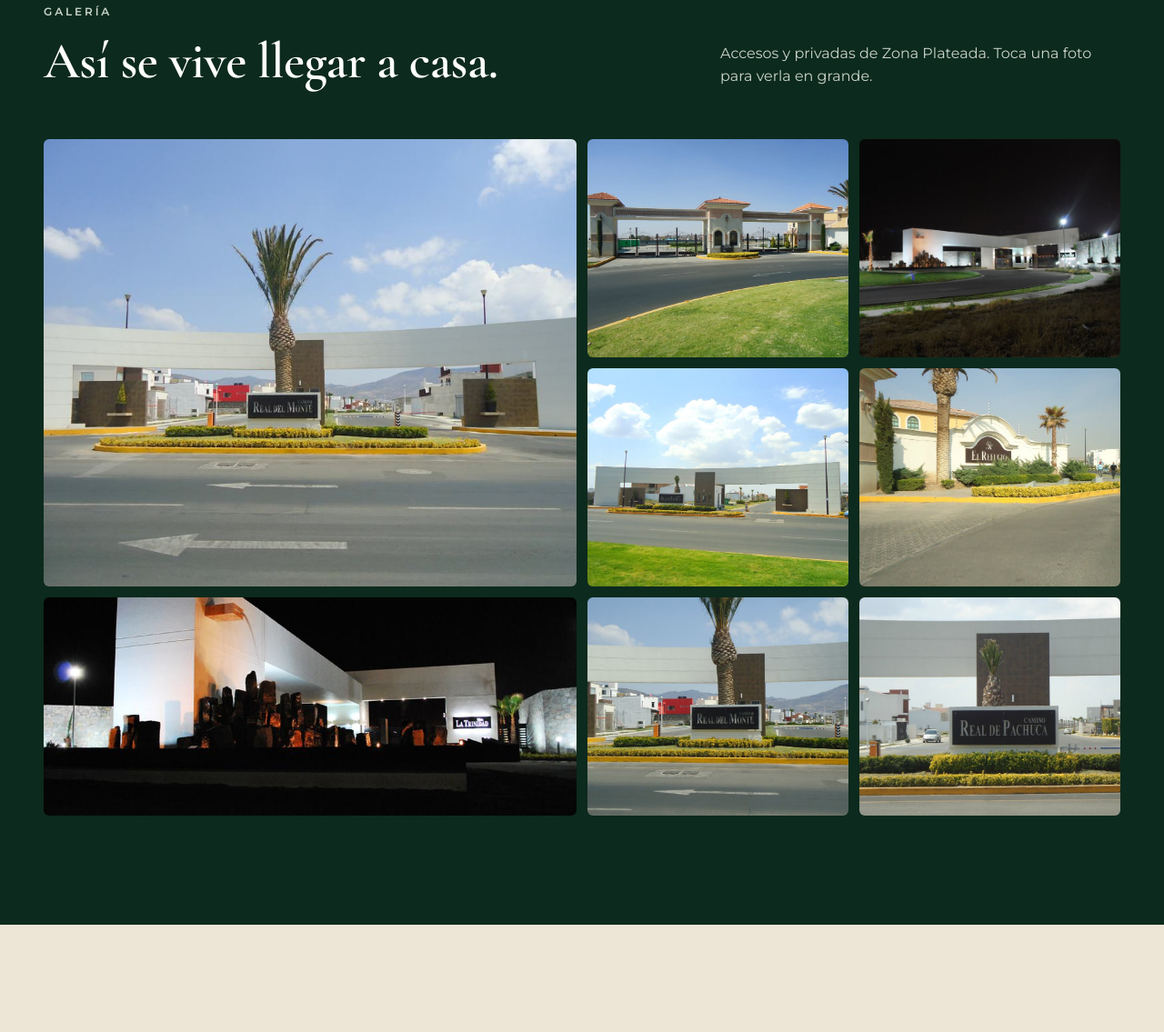
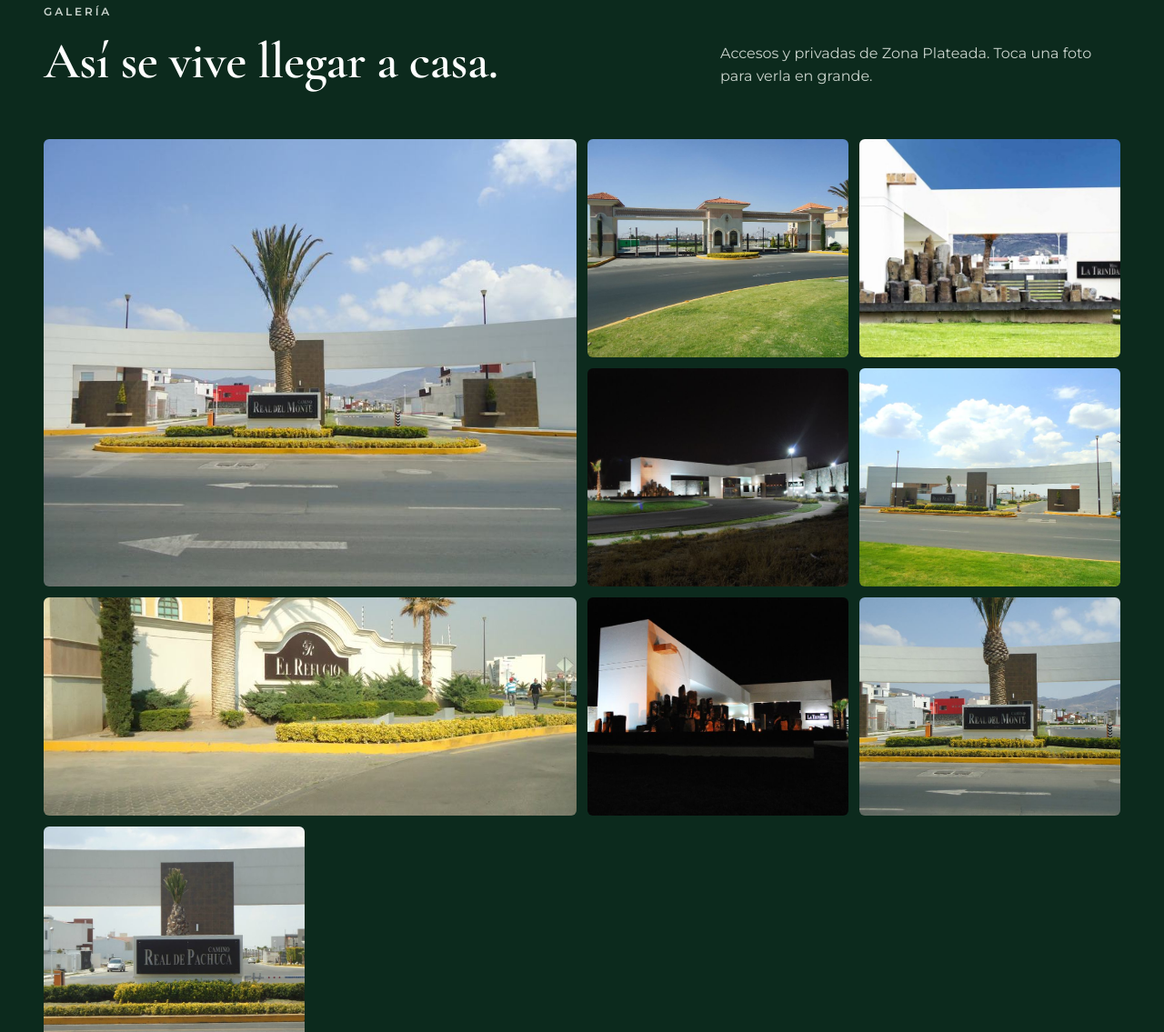
Before and after one commit to ZONAPLATEADAPACHUCA/ZONA-PLATEADA-PACHUCA, a plain HTML site: page index.html in a window 1280 px wide. Shown: the part 4798-5933 px from the top of the page at 91% size. Drawn offline with nearby package versions, Linux system fonts and the light colour scheme.

Commit message:
Galería: foto de día del acceso de La Trinidad
Co-Authored-By: Claude Opus 5.5 <noreply@anthropic.com>
Claude-Session: https://claude.ai/code/session_01N8WQMSkCiPdptSFJYFfQRw

```diff
--- a/index.html
+++ b/index.html
@@ -288,7 +288,7 @@ tr.destacado td{background:#FBF5E6}
     <span class="ir">Conocer Mina Refugio →</span>
   </div>
 </a><a class="pcard" href="la-trinidad.html">
-  <div class="ph" style="background-image:url(assets/galeria/la-trinidad-noche.jpg)" role="img" aria-label="Acceso de La Trinidad"></div>
+  <div class="ph" style="background-image:url(assets/galeria/la-trinidad-dia.jpg)" role="img" aria-label="Acceso de La Trinidad"></div>
   <div class="bd">
     <h3>La Trinidad</h3>
     <p>Arquitectura contemporánea desde el acceso. Terrenos de 600 m² en adelante, en una privada con carácter propio.</p>
@@ -333,12 +333,13 @@ tr.destacado td{background:#FBF5E6}
     <div class="gal" id="gal">
 <a href="assets/galeria/real-del-monte-portico.jpg" data-i="0" data-t="Acceso a Camino Real del Monte"><img src="assets/galeria/min-real-del-monte-portico.jpg" alt="Acceso a Camino Real del Monte" loading="lazy"><span>Acceso a Camino Real del Monte</span></a>
 <a href="assets/galeria/el-refugio-portico.jpg" data-i="1" data-t="Pórtico de acceso de Mina Refugio"><img src="assets/galeria/min-el-refugio-portico.jpg" alt="Pórtico de acceso de Mina Refugio" loading="lazy"><span>Pórtico de acceso de Mina Refugio</span></a>
-<a href="assets/galeria/la-trinidad-noche.jpg" data-i="2" data-t="Acceso de La Trinidad de noche"><img src="assets/galeria/min-la-trinidad-noche.jpg" alt="Acceso de La Trinidad de noche" loading="lazy"><span>Acceso de La Trinidad de noche</span></a>
-<a href="assets/galeria/real-de-pachuca-portico.jpg" data-i="3" data-t="Acceso a Camino Real de Pachuca"><img src="assets/galeria/min-real-de-pachuca-portico.jpg" alt="Acceso a Camino Real de Pachuca" loading="lazy"><span>Acceso a Camino Real de Pachuca</span></a>
-<a href="assets/galeria/el-refugio-letrero.jpg" data-i="4" data-t="Muro de acceso de El Refugio"><img src="assets/galeria/min-el-refugio-letrero.jpg" alt="Muro de acceso de El Refugio" loading="lazy"><span>Muro de acceso de El Refugio</span></a>
-<a href="assets/galeria/la-trinidad-noche-2.jpg" data-i="5" data-t="Detalle del acceso de La Trinidad"><img src="assets/galeria/min-la-trinidad-noche-2.jpg" alt="Detalle del acceso de La Trinidad" loading="lazy"><span>Detalle del acceso de La Trinidad</span></a>
-<a href="assets/galeria/real-del-monte-acceso.jpg" data-i="6" data-t="Camino Real del Monte"><img src="assets/galeria/min-real-del-monte-acceso.jpg" alt="Camino Real del Monte" loading="lazy"><span>Camino Real del Monte</span></a>
-<a href="assets/galeria/real-de-pachuca-acceso.jpg" data-i="7" data-t="Camino Real de Pachuca"><img src="assets/galeria/min-real-de-pachuca-acceso.jpg" alt="Camino Real de Pachuca" loading="lazy"><span>Camino Real de Pachuca</span></a>
+<a href="assets/galeria/la-trinidad-dia.jpg" data-i="2" data-t="Acceso de Mina La Trinidad"><img src="assets/galeria/min-la-trinidad-dia.jpg" alt="Acceso de Mina La Trinidad" loading="lazy"><span>Acceso de Mina La Trinidad</span></a>
+<a href="assets/galeria/la-trinidad-noche.jpg" data-i="3" data-t="Acceso de La Trinidad de noche"><img src="assets/galeria/min-la-trinidad-noche.jpg" alt="Acceso de La Trinidad de noche" loading="lazy"><span>Acceso de La Trinidad de noche</span></a>
+<a href="assets/galeria/real-de-pachuca-portico.jpg" data-i="4" data-t="Acceso a Camino Real de Pachuca"><img src="assets/galeria/min-real-de-pachuca-portico.jpg" alt="Acceso a Camino Real de Pachuca" loading="lazy"><span>Acceso a Camino Real de Pachuca</span></a>
+<a href="assets/galeria/el-refugio-letrero.jpg" data-i="5" data-t="Muro de acceso de El Refugio"><img src="assets/galeria/min-el-refugio-letrero.jpg" alt="Muro de acceso de El Refugio" loading="lazy"><span>Muro de acceso de El Refugio</span></a>
+<a href="assets/galeria/la-trinidad-noche-2.jpg" data-i="6" data-t="Detalle del acceso de La Trinidad"><img src="assets/galeria/min-la-trinidad-noche-2.jpg" alt="Detalle del acceso de La Trinidad" loading="lazy"><span>Detalle del acceso de La Trinidad</span></a>
+<a href="assets/galeria/real-del-monte-acceso.jpg" data-i="7" data-t="Camino Real del Monte"><img src="assets/galeria/min-real-del-monte-acceso.jpg" alt="Camino Real del Monte" loading="lazy"><span>Camino Real del Monte</span></a>
+<a href="assets/galeria/real-de-pachuca-acceso.jpg" data-i="8" data-t="Camino Real de Pachuca"><img src="assets/galeria/min-real-de-pachuca-acceso.jpg" alt="Camino Real de Pachuca" loading="lazy"><span>Camino Real de Pachuca</span></a>
     </div>
   </div>
 </section>
```
Also changed, not shown: la-trinidad.html (+1 -1 lines), assets/galeria/la-trinidad-dia.jpg (added), assets/galeria/min-la-trinidad-dia.jpg (added).
